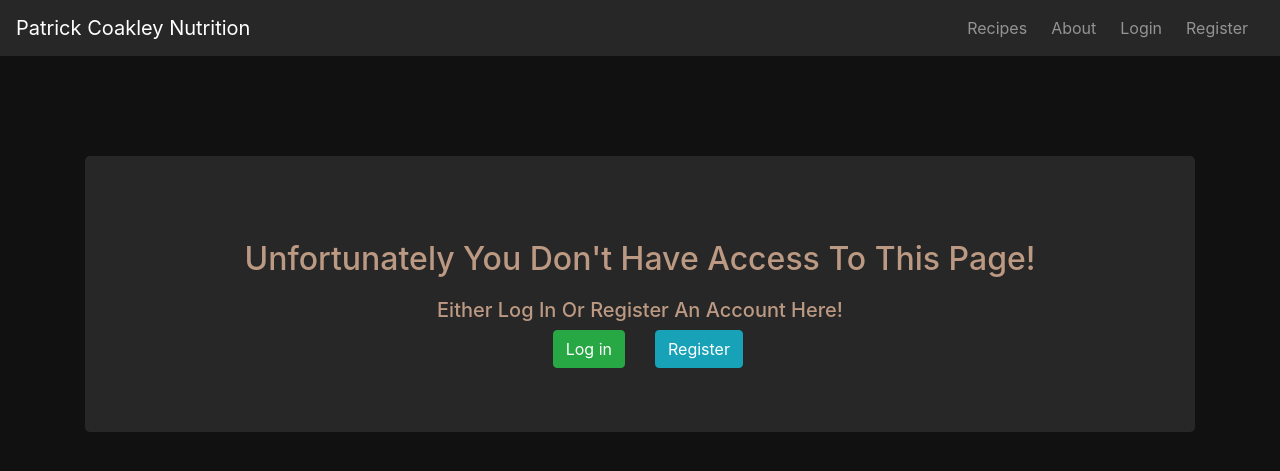
After one commit to PatrickCoakley23/milestone3-, a Flask app: page /access_denied in a window 1280 px wide. The commit adds this page. Shown: the top 471 px of the page. Run offline with Flask 2, Linux system fonts and the light colour scheme; some libraries are stand-ins or nearby versions.

Commit message:
created and styled access_denied template. Defensive reasons incase a user redirects to a page unitentionally

```diff
--- a/run.py
+++ b/run.py
@@ -183,6 +183,10 @@ def logout():
     flash("You've been successfully logged out")
     return redirect(url_for('get_recipes'))
 
+@app.route('/access_denied')
+def access_denied():
+    return render_template("access_denied.html")
+
 
 
 if __name__ == '__main__':
--- a/static/css/style.css
+++ b/static/css/style.css
@@ -42,6 +42,11 @@ h2 {
 .alert-warning {
     color: white;
     background-color: #bf5d1d;
+}
+
+.heading-center {
+    text-align: center;
+    text-transform: capitalize;
 }
 
 /* RECIPES HOME PAGE */
@@ -182,4 +187,13 @@ hr {
     color: whitesmoke;
 }
 
-.
+/* ACCESS DENIED PAGE */
+
+.access-jumbotron {
+    margin-top: 50px;
+    background-color: #272727
+}
+
+#access-btn-login {
+    text-align: end;
+}
--- /dev/null
+++ b/templates/access_denied.html
@@ -0,0 +1,25 @@
+ {% extends 'base.html' %}
+    {% block access%}
+
+    <div class="container">
+        <div class="row">
+            <div class="col-12">
+                <section class="jumbotron access-jumbotron">
+                    <h2 class="heading-center">Unfortunately you don't have access to this page!</h2>
+                    <h5 class="heading-center">Either Log in or Register an account here!</h5>
+                    <div class="row">
+                        <div class="col-6" id="access-btn-login">
+                            <a href="{{ url_for('login') }}" class="btn btn-success">Log in</a>
+                        </div>
+                        <div class="col-6">
+                            <a href="{{ url_for('register') }}" class="btn btn-info">Register</a>
+                        </div>
+
+                    </div>
+
+                </section>
+            </div>
+        </div>
+    </div>
+
+    {% endblock %}
--- a/templates/base.html
+++ b/templates/base.html
@@ -83,6 +83,8 @@
         {% endblock%}
         {% block my_recipe %}
         {% endblock %}
+        {% block access%}
+        {% endblock %}
     </main>
 
 
```
